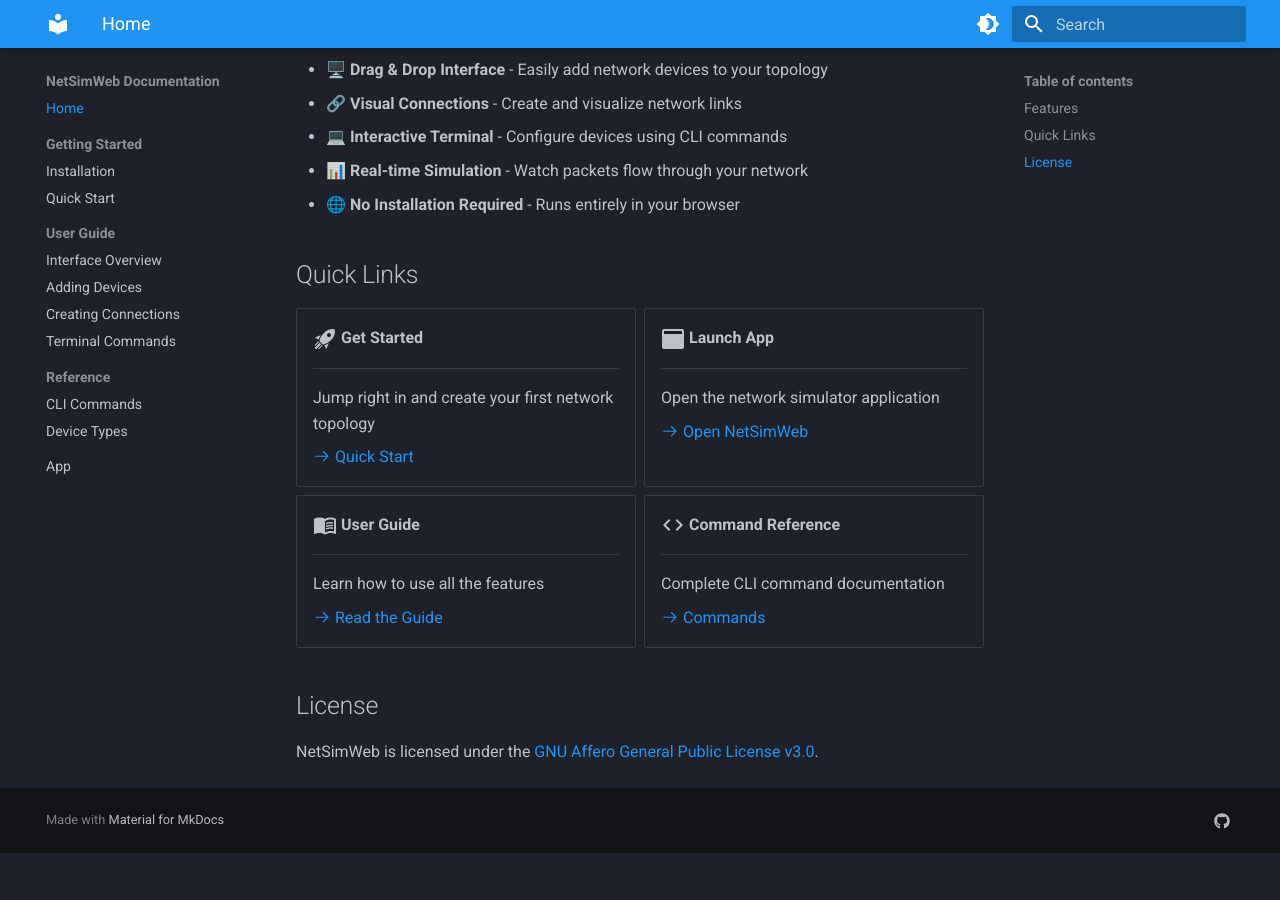
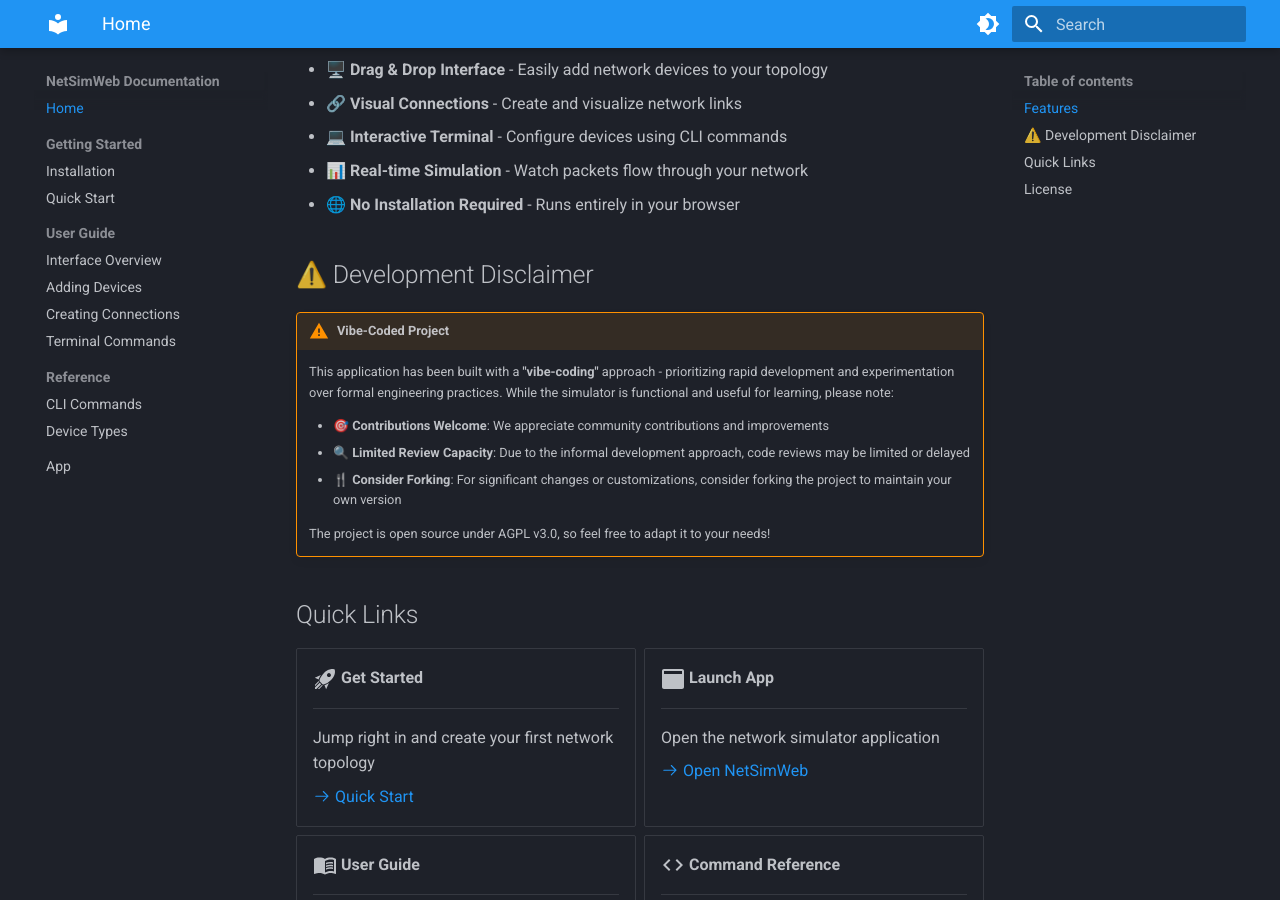
Before and after one commit to michelangelomo/netsim-web, an MkDocs documentation site: the page built from docs/index.md, in a window 1280 px wide and 900 px high, scrolled down 679 px. Built offline with MkDocs 1.6.1 and Material for MkDocs 9.7.7, drawn with Linux system fonts in a browser that asks for light colours; before the commit the page ends 1531 px from its top, so only the background shows below that.

Commit message:
Add disclaimer about vibe-coded nature of project to docs
Co-authored-by: michelangelomo <3934987+michelangelomo@users.noreply.github.com>

```diff
--- a/docs/index.md
+++ b/docs/index.md
@@ -14,6 +14,17 @@ Welcome to **NetSimWeb** - a web-based network simulator for learning and teachi
 - 💻 **Interactive Terminal** - Configure devices using CLI commands
 - 📊 **Real-time Simulation** - Watch packets flow through your network
 - 🌐 **No Installation Required** - Runs entirely in your browser
+
+## ⚠️ Development Disclaimer
+
+!!! warning "Vibe-Coded Project"
+    This application has been built with a **"vibe-coding"** approach - prioritizing rapid development and experimentation over formal engineering practices. While the simulator is functional and useful for learning, please note:
+
+    - 🎯 **Contributions Welcome**: We appreciate community contributions and improvements
+    - 🔍 **Limited Review Capacity**: Due to the informal development approach, code reviews may be limited or delayed
+    - 🍴 **Consider Forking**: For significant changes or customizations, consider forking the project to maintain your own version
+
+    The project is open source under AGPL v3.0, so feel free to adapt it to your needs!
 
 ## Quick Links
 
```
